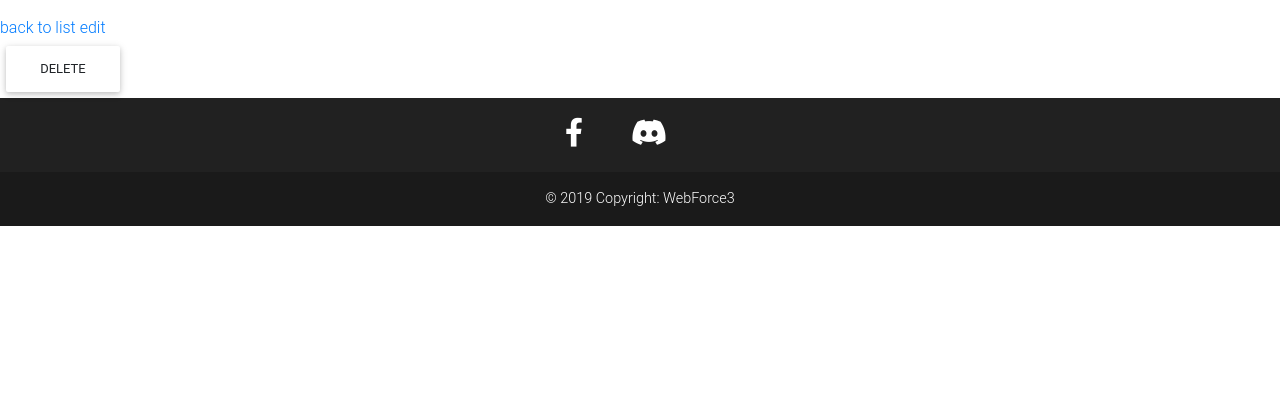
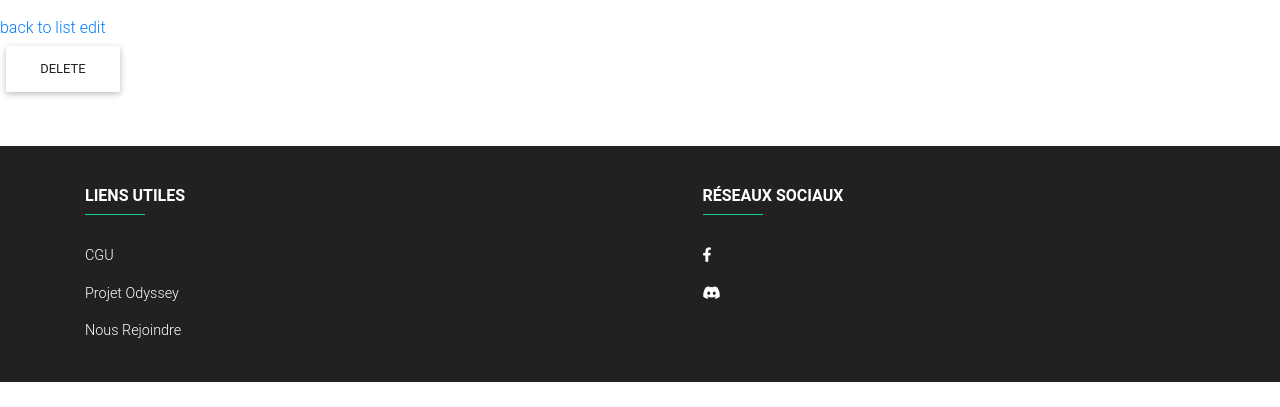
Before and after one commit to DeathMael/project-jdr, a Symfony app: template templates/event/show.html.twig in a window 1280 px wide. Shown: the part 393-800 px from the top of the page. Run offline with Twig, Linux system fonts and the light colour scheme; the template is opened without the code that fills it, so the values that code supplies are empty; some libraries are stand-ins or nearby versions.

Commit message:
Version finale Accueil

```diff
--- a/templates/base.html.twig
+++ b/templates/base.html.twig
@@ -88,37 +88,45 @@
 <footer class="page-footer font-small" style="background-color: #212121;">
 
     <!-- Footer Elements -->
-    <div class="container">
+    <div class="container text-center text-md-left mt-5 pt-4">
 
-        <!-- Grid row-->
-        <div class="row">
+        <!-- Grid row -->
+        <div class="row mt-3 dark-grey-text">
 
             <!-- Grid column -->
-            <div class="col-md-12">
-                <div class="mb-5 flex-center">
+            <div class="col-md-3 col-lg-4 col-xl-3 mb-4">
 
-                    <!-- Facebook -->
-                    <a class="fb-ic" href="https://www.facebook.com/groups/2862017930689916/">
-                        <i class="fab fa-facebook-f fa-lg white-text mr-md-5 mr-3 fa-2x"> </i>
-                    </a>
-                    <!-- Discord -->
-                    <a class="tw-ic" href="https://discordapp.com/invite/NV2gsg2">
-                        <i class="fab fa-discord fa-lg white-text mr-md-5 mr-3 fa-2x"> </i>
+                <!-- Content -->
+                <h6 class="text-uppercase font-weight-bold text-white">Liens Utiles</h6>
+                <hr class="teal accent-3 mb-4 mt-0 d-inline-block mx-auto" style="width: 60px;">
+                <p class="text-white"><a>CGU</a></p>
+                <p class="text-white"><a>Projet Odyssey</a></p>
+                <p class="text-white"><a>Nous Rejoindre</a></p>
 
-                </div>
             </div>
             <!-- Grid column -->
 
-        </div>
-        <!-- Grid row-->
+            <!-- Grid column -->
+            <div class="col-md-2 col-lg-2 col-xl-2 mx-auto mb-4">
 
-    </div>
+                <!-- Links -->
+                <h6 class="text-uppercase font-weight-bold text-white">Réseaux sociaux</h6>
+                <hr class="teal accent-3 mb-4 mt-0 d-inline-block mx-auto" style="width: 60px;">
+                <p>
+                    <a class="fb-ic" href="#!"><i class="fab fa-facebook-f white-text mr-4"></i></a>
+                </p>
+                <p>
+                    <a class="di-ic" href="#!"><i class="fab fa-discord white-text mr-4"> </i></a>
+                </p>
+
+            </div>
+            <!-- Grid column -->
+
+
     <!-- Footer Elements -->
 
     <!-- Copyright -->
-    <div class="footer-copyright text-center py-3">© 2019 Copyright:
-        <a href="https://www.wf3.fr/"> WebForce3</a>
-    </div>
+
     <!-- Copyright -->
 
 </footer>
```
